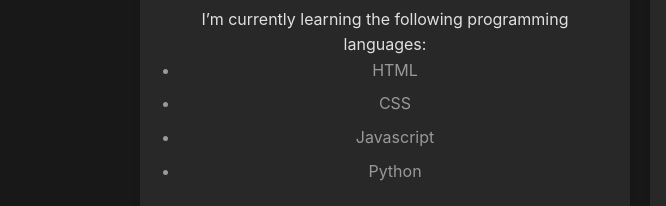
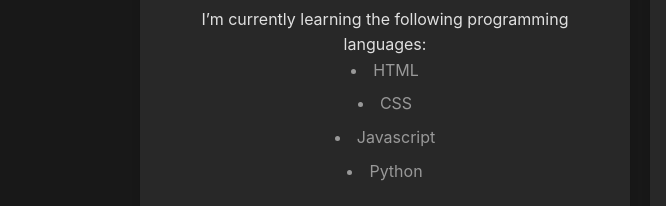
Before and after one commit to Fellow-Banana/Fellow-Banana.github.io, a plain HTML site: page index.html in a window 1280 px wide. Shown: the part 267-473 px from the top of the page, 0-666 px from the left. Drawn offline with Linux system fonts and the light colour scheme; no server answers.

Commit message:
Update bullet points

```diff
--- a/main.css
+++ b/main.css
@@ -146,12 +146,16 @@ h2 {
 /* Unordered List with Indentation */
 ul {
     list-style-type: disc; /* Use bullet points */
-    margin-left: 20px;
+    margin-left: 0; /* Remove default left margin */
+    padding-left: 0; /* Remove default left padding */
     color: #999;
+    list-style-position: inside; /* Place bullets inside the list item */
 }
 
 li {
     margin-bottom: 8px;
+    padding-left: 20px; /* Add padding to the left for spacing */
+    text-indent: -20px; /* Move the text back to align with the bullet */
 }
 
 /* Responsive Design Adjustments */
```
